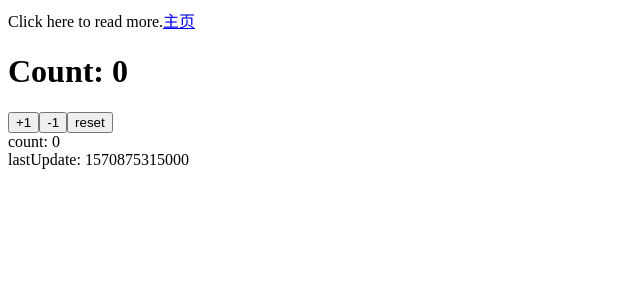
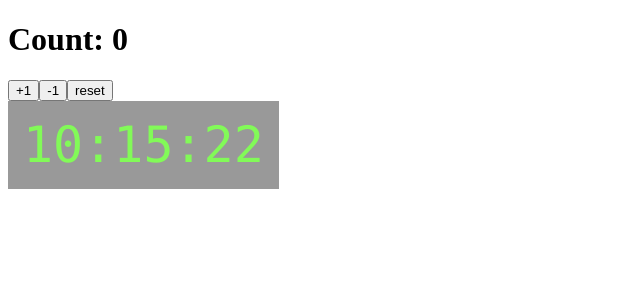
Before and after one commit to Kennytian/hello-nextjs, a Next.js app: page /read-more in a window 1280 px wide. Shown: the top 300 px of the page, without its empty margins (0-640 px from the left). Built offline with nearby package versions, Linux system fonts and the light colour scheme.

Commit message:
Add redux-thunk feature

```diff
--- /dev/null
+++ b/components/clock.js
@@ -0,0 +1,25 @@
+import React from 'react';
+
+export default ({ lastUpdate, light }) => {
+  return (
+    <div className={light ? 'light' : ''}>
+      {format(new Date(lastUpdate))}
+      <style jsx>{`
+        div {
+          padding: 15px;
+          display: inline-block;
+          color: #82fa58;
+          font: 50px menlo, monaco, monospace;
+          background-color: #000;
+        }
+        .light {
+          background-color: #999;
+        }
+      `}</style>
+    </div>
+  )
+}
+
+const format = t => `${pad(t.getUTCHours())}:${pad(t.getUTCMinutes())}:${pad(t.getUTCSeconds())}`;
+
+const pad = n => (n < 10 ? `0${n}` : n);
--- a/components/counter.js
+++ b/components/counter.js
@@ -1,5 +1,6 @@
 import React from 'react';
 import { useSelector, useDispatch } from 'react-redux';
+import { actionTypes as types } from '../store';
 
 const useCounter = () => {
   const count = useSelector(state => state.count);
@@ -8,19 +9,19 @@ const useCounter = () => {
 
   const increment = () => {
     dispatch({
-      type: 'INCREMENT',
+      type: types.INCREMENT,
     });
   };
 
   const decrement = () => {
     dispatch({
-      type: 'DECREMENT',
+      type: types.DECREMENT,
     });
   };
 
   const reset = () => {
     dispatch({
-      type: 'RESET',
+      type: types.RESET,
     });
   };
 
--- /dev/null
+++ b/components/examples.js
@@ -0,0 +1,14 @@
+import React from 'react';
+import { useSelector } from 'react-redux'
+import Clock from './clock'
+
+export default () => {
+  const lastUpdate = useSelector(state => state.lastUpdate);
+  const light = useSelector(state => state.light);
+
+  return (
+    <div>
+      <Clock lastUpdate={lastUpdate} light={light} />
+    </div>
+  )
+}
--- a/components/layout.js
+++ b/components/layout.js
@@ -28,8 +28,8 @@ const DefaultLayout = props => {
       <Head>
         <title>公共头部</title>
       </Head>
-      <div style={{ display: 'flex', 'flex-direction': 'column' }}>
-        <Link href={'/'}>主页</Link>
+      <div style={{ display: 'flex', 'flexDirection': 'column' }}>
+        <Link href='/'><a>主页</a></Link>
         <Link href={'/cow-say-hi'}>
           <a>cow-say-hi</a>
         </Link>
--- /dev/null
+++ b/pages/_app.js
@@ -0,0 +1,17 @@
+import React from 'react';
+import { Provider } from 'react-redux';
+import App from 'next/app';
+import withReduxStore from '../utils/redux';
+
+class MyApp extends App {
+  render() {
+    const { Component, pageProps, reduxStore } = this.props;
+    return (
+      <Provider store={reduxStore}>
+        <Component {...pageProps} />
+      </Provider>
+    );
+  }
+}
+
+export default withReduxStore(MyApp);
--- a/pages/read-more.js
+++ b/pages/read-more.js
@@ -1,48 +1,34 @@
 import React from 'react';
-import Router from 'next/router';
-import Link from 'next/link';
-import { useDispatch } from 'react-redux';
-import { withRedux } from '../utils/redux';
-import useInterval from '../utils/use-interval';
-import Counter from "../components/counter";
+import { connect } from 'react-redux';
+import { startClock, serverRenderClock } from '../store';
+import Counter from '../components/counter';
+import Example from '../components/examples';
 
-const ReadMore = props => {
-  const dispatch = useDispatch();
+class ReadMore extends React.Component {
+  static getInitialProps({ reduxStore, req }) {
+    const isServer = !!req;
+    reduxStore.dispatch(serverRenderClock(isServer));
 
-  useInterval(() => {
-    dispatch({
-      type: 'TICK',
-      light: true,
-      lastUpdate: Date.now(),
-    });
-  }, 1000);
+    return {};
+  }
 
-  const { initializeState } = props;
-  const { count, lastUpdate } = initializeState;
+  componentDidMount() {
+    const { dispatch } = this.props;
+    this.timer = startClock(dispatch);
+  }
 
-  return (
-    <div>
-      Click <span onClick={() => Router.push('/home')}>here</span> to read more.
-      <Link href='/home'>
-        <a>主页</a>
-      </Link>
-      <Counter />
-      <div>count: {count}</div>
-      <div>lastUpdate: {lastUpdate}</div>
-    </div>
-  );
-};
+  componentWillUnmount() {
+    clearInterval(this.timer);
+  }
 
-ReadMore.getInitialProps = ({ reduxStore }) => {
-  // Tick the time once, so we'll have a valid time before first render
-  const { dispatch } = reduxStore;
-  dispatch({
-    type: 'TICK',
-    light: typeof window === 'object',
-    lastUpdate: Date.now()
-  });
+  render() {
+    return (
+      <div>
+        <Counter />
+         <Example />
+      </div>
+    );
+  }
+}
 
-  return {}
-};
-
-export default withRedux(ReadMore);
+export default connect()(ReadMore);
--- a/store.js
+++ b/store.js
@@ -1,31 +1,32 @@
 import { createStore, applyMiddleware } from 'redux';
 import { composeWithDevTools } from 'redux-devtools-extension';
+import thunkMiddleware from 'redux-thunk';
 
 const initialState = {
   lastUpdate: 0,
   light: false,
-  count: 0,
+  count: 0
 };
 
 const reducer = (state = initialState, action) => {
   switch (action.type) {
-    case 'TICK':
+    case actionTypes.TICK:
       return {
         ...state,
         lastUpdate: action.lastUpdate,
         light: !!action.light,
       };
-    case 'INCREMENT':
+    case actionTypes.INCREMENT:
       return {
         ...state,
         count: state.count + 1,
       };
-    case 'DECREMENT':
+    case actionTypes.DECREMENT:
       return {
         ...state,
         count: state.count - 1,
       };
-    case 'RESET':
+    case actionTypes.RESET:
       return {
         ...state,
         count: initialState.count,
@@ -35,6 +36,43 @@ const reducer = (state = initialState, action) => {
   }
 };
 
-export const initializeState = (preloadedState = initialState) => {
-  return createStore(reducer, preloadedState, composeWithDevTools(applyMiddleware()));
+export const actionTypes = {
+  TICK: 'TICK',
+  INCREMENT: 'INCREMENT',
+  DECREMENT: 'DECREMENT',
+  RESET: 'RESET',
 };
+
+export const serverRenderClock = isServer => dispatch => {
+  return dispatch({
+    type: actionTypes.TICK,
+    light: !isServer,
+    lastUpdate: Date.now(),
+  });
+};
+
+export const startClock = dispatch => {
+  return setInterval(() => {
+    dispatch({
+      type: actionTypes.TICK,
+      light: true,
+      lastUpdate: Date.now(),
+    });
+  }, 1000);
+};
+
+export const incrementCount = () => {
+  return { type: actionTypes.INCREMENT };
+};
+
+export const decrementCount = () => {
+  return { type: actionTypes.DECREMENT };
+};
+
+export const resetCount = () => {
+  return { type: actionTypes.RESET };
+};
+
+export const initializeStore = (preloadedState = initialState) => {
+  return createStore(reducer, preloadedState, composeWithDevTools(applyMiddleware(thunkMiddleware)));
+};
--- a/utils/redux.js
+++ b/utils/redux.js
@@ -1,54 +1,46 @@
 import React from 'react';
+import { initializeStore } from '../store';
 
-import { Provider } from 'react-redux';
-import { initializeState } from '../store';
-import App from 'next/app';
+const isServer = typeof window === 'undefined';
+const __NEXT_REDUX_STORE__ = '__NEXT_REDUX_STORE__';
 
-let reduxStore;
-const getOrInitializeStore = initialState => {
-  if (typeof window === 'undefined') {
-    return initializeState(initialState);
+function getOrCreateStore(initialState) {
+  if (isServer) {
+    return initializeStore(initialState);
   }
 
-  if (!reduxStore) {
-    reduxStore = initializeState(initialState);
+  if(!window[__NEXT_REDUX_STORE__]) {
+    window[__NEXT_REDUX_STORE__] = initializeStore(initialState);
   }
 
-  return reduxStore;
-};
+  return window[__NEXT_REDUX_STORE__];
+}
 
-export const withRedux = (PageComponent, { ssr = true } = {}) => {
-  const WithRedux = ({ initialReduxState, ...props }) => {
-    const store = getOrInitializeStore(initialReduxState);
-    return (
-      <Provider store={store}>
-        <PageComponent {...props} />
-      </Provider>
-    );
-  };
+export default App => {
+  return class AppWithRedux extends React.Component {
+    static async getInitialProps (appContext) {
+      const reduxStore = getOrCreateStore();
 
-  if (process.env.NODE_ENV !== 'production') {
-    const isAppHoc = PageComponent === App || PageComponent.prototype instanceof App;
-    if (isAppHoc) {
-      throw new Error('The withRedux HOC only works with PageComponents');
+      appContext.ctx.reduxStore = reduxStore;
+
+      let appProps = {};
+      if(typeof App.getInitialProps === 'function') {
+        appProps = await App.getInitialProps(appContext);
+      }
+
+      return {
+        ...appProps,
+        initialReduxState: reduxStore.getState()
+      }
+    }
+
+    constructor(props) {
+      super(props);
+      this.reduxStore = getOrCreateStore(props.initialReduxState);
+    }
+
+    render() {
+      return <App {...this.props} reduxStore={this.reduxStore} />
     }
   }
-
-  if (process.env.NODE_ENV !== 'production') {
-    const displayName = PageComponent.displayName || PageComponent.name || 'Component';
-    WithRedux.display = `withRedux(${displayName})`;
-  }
-
-  if (ssr || PageComponent.getInitialProps) {
-    WithRedux.getInitialProps = async context => {
-      const reduxStore = getOrInitializeStore();
-      context.reduxStore = reduxStore;
-
-      const pageProps = typeof PageComponent.getInitialProps === 'function' ? await PageComponent.getInitialProps(context) : {};
-
-      return { ...pageProps, initializeState: reduxStore.getState() };
-    };
-  }
-
-  return WithRedux;
-};
+}
```
Also changed, not shown: package.json (+4 -3 lines), pages/index.js (+0 -8 lines), 1 other file (tests, documents, lock files or other folders).
